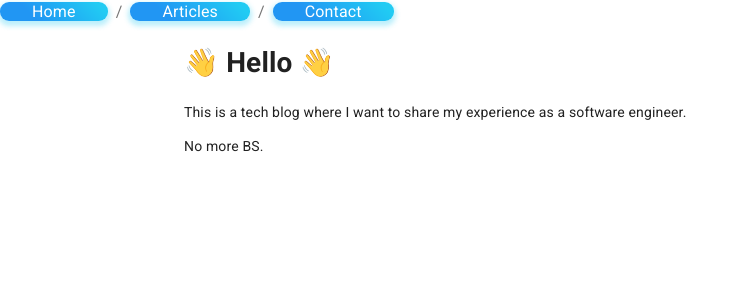
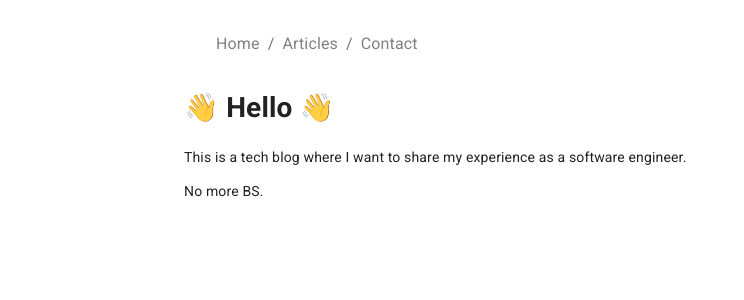
Before and after one commit to jeddl/NextJS-Static-Blog, a Next.js app: page / in a window 1280 px wide. Shown: the top 300 px of the page, without its empty margins (0-744 px from the left). Built offline with nearby package versions, Linux system fonts and the light colour scheme.

Commit message:
Add styled component

```diff
--- a/package.json
+++ b/package.json
@@ -15,6 +15,7 @@
 		"@material-ui/icons": "^4.9.1",
 		"@types/node-sass": "^4.11.1",
 		"@types/react-syntax-highlighter": "^11.0.4",
+		"babel-plugin-styled-components": "^1.10.7",
 		"gray-matter": "^4.0.2",
 		"isomorphic-unfetch": "3.0.0",
 		"marked": "^1.0.0",
@@ -22,7 +23,8 @@
 		"react": "^16.12.0",
 		"react-dom": "^16.12.0",
 		"react-markdown": "^4.3.1",
-		"react-syntax-highlighter": "^12.2.1"
+		"react-syntax-highlighter": "^12.2.1",
+		"styled-components": "^5.1.0"
 	},
 	"devDependencies": {
 		"@types/marked": "^0.7.4",
--- a/src/components/Navbar.tsx
+++ b/src/components/Navbar.tsx
@@ -2,8 +2,9 @@ import React from "react";
 import Link from "next/link";
 import Head from "next/head";
 import Props from "../interfaces/props";
-import styles from "./styles/NavLink";
+import StyledLink from "./styles/NavLink";
 import Breadcrumbs from "@material-ui/core/Breadcrumbs";
+import Box from "@material-ui/core/Box";
 
 const Navbar: React.FunctionComponent<Props> = ({ title = "MetaJeDD" }) => {
 	return (
@@ -14,17 +15,19 @@ const Navbar: React.FunctionComponent<Props> = ({ title = "MetaJeDD" }) => {
 				<meta name="viewport" content="initial-scale=1.0, width=device-width" />
 			</Head>
 			<header>
-				<Breadcrumbs aria-label="breadcrumb">
-					<Link href="/">
-						<a style={styles.root}>Home</a>
-					</Link>
-					<Link href="/posts">
-						<a style={styles.root}>Articles</a>
-					</Link>
-					<Link href="/contact">
-						<a style={styles.root}>Contact</a>
-					</Link>
-				</Breadcrumbs>
+				<Box m={4}>
+					<Breadcrumbs aria-label="breadcrumb">
+						<Link href="/" passHref>
+							<StyledLink>Home</StyledLink>
+						</Link>
+						<Link href="/posts" passHref>
+							<StyledLink>Articles</StyledLink>
+						</Link>
+						<Link href="/contact" passHref>
+							<StyledLink>Contact</StyledLink>
+						</Link>
+					</Breadcrumbs>
+				</Box>
 			</header>
 		</div>
 	);
--- a/src/components/styles/NavLink.ts
+++ b/src/components/styles/NavLink.ts
@@ -1,14 +1,15 @@
-const styles = {
-	root: {
-		textDecoration: "none",
-		background: "linear-gradient(45deg, #2196F3 30%, #21CBF3 90%)",
-		border: 2,
-		borderRadius: 9,
-		boxShadow: "0 3px 5px 2px rgba(33, 203, 243, .3)",
-		color: "white",
-		height: 48,
-		padding: "0rem 2rem",
-	},
-};
+import styled from "styled-components";
 
-export default styles;
+const StyledLink = styled.a`
+	text-decoration: none;
+	color: gray;
+	&:hover {
+		text-decoration: none;
+		color: black;
+	}
+	&.active {
+		color: red;
+	}
+`;
+
+export default StyledLink;
--- a/src/pages/contact.tsx
+++ b/src/pages/contact.tsx
@@ -4,8 +4,8 @@ import TopLevelContainer from "../components/TopLevelContainer";
 
 const ContactPage: React.FunctionComponent = () => (
 	<div>
-		<Navbar title="Contact" />
 		<TopLevelContainer title="Contact">
+			<Navbar title="Contact" />
 			<div>
 				<h1>Contact me</h1>
 			</div>
--- a/src/pages/index.tsx
+++ b/src/pages/index.tsx
@@ -4,8 +4,8 @@ import TopLevelContainer from "../components/TopLevelContainer";
 const IndexPage = () => {
 	return (
 		<>
-			<Navbar title="Home | MetaJeDD"></Navbar>
 			<TopLevelContainer title="Index">
+				<Navbar title="Home | MetaJeDD"></Navbar>
 				<div>
 					<h1>👋 Hello 👋</h1>
 					<p>
--- a/src/pages/posts.tsx
+++ b/src/pages/posts.tsx
@@ -6,8 +6,8 @@ import getFilenames, { getFileContentWithMeta } from "../usecases/getFileInfo";
 
 const Articles = ({ titleWithFilenames }) => (
 	<>
-		<Navbar title="Articles"></Navbar>
 		<TopLevelContainer title="Articles">
+			<Navbar title="Articles"></Navbar>
 			<div>
 				<h1> Articles </h1>
 				<div>
```
Also changed, not shown: .babelrc (added), 1 other file (tests, documents, lock files or other folders).
